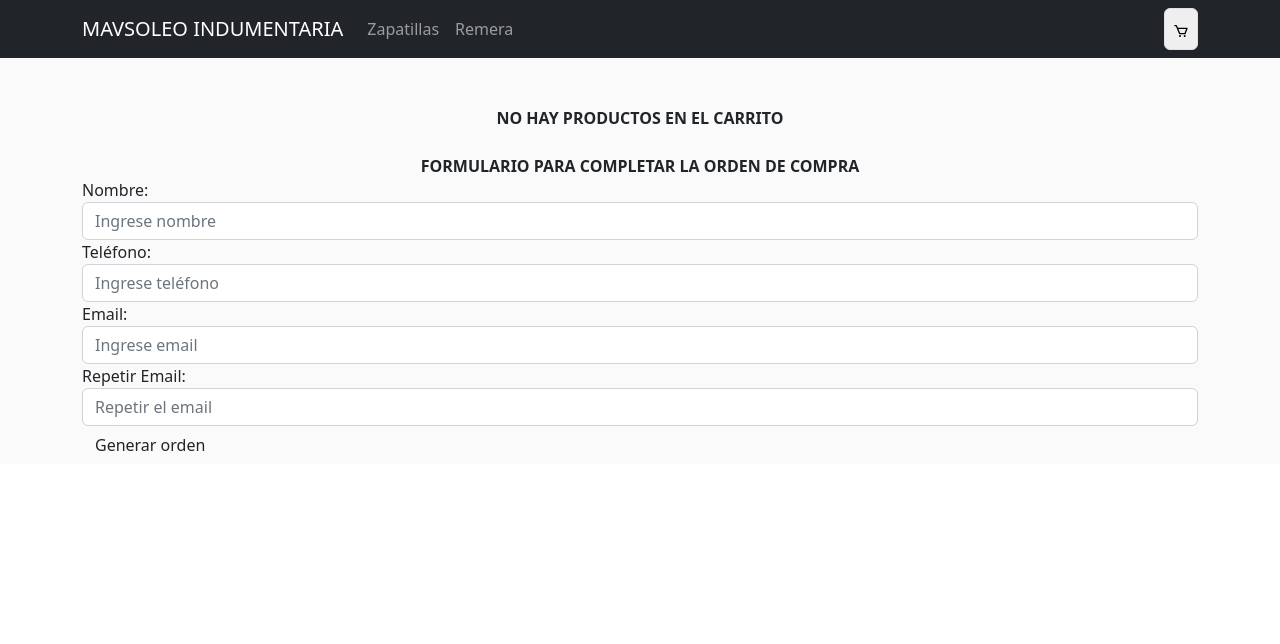
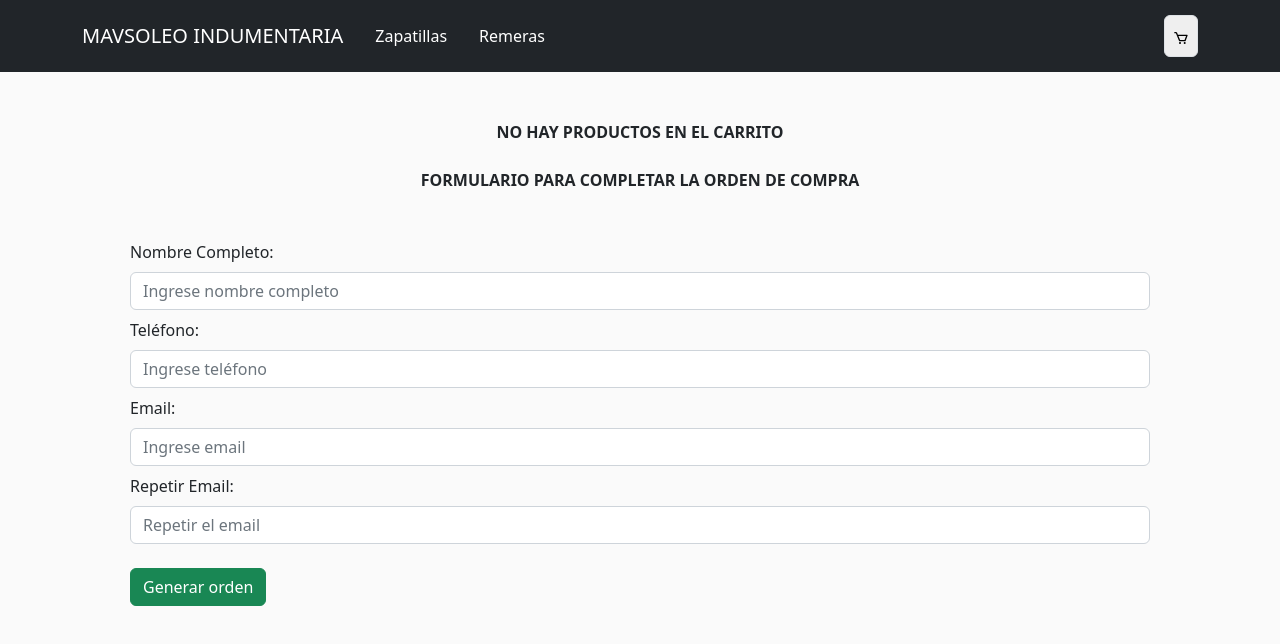
Before and after one commit to MiltonSerravalle/Desafio-1-REACT, a React (Vite) app: page /cart in a window 1280 px wide. Shown: the top 644 px of the page. Built offline with nearby package versions, Linux system fonts and the light colour scheme.

Commit message:
Fix routes

```diff
--- a/src/components/Cart/Cart.jsx
+++ b/src/components/Cart/Cart.jsx
@@ -116,21 +116,21 @@ const Cart = () => {
       <div className="text-center form-message">
         <b>FORMULARIO PARA COMPLETAR LA ORDEN DE COMPRA</b>
       </div>
-      <form className="form-container" onSubmit={insertarOrder}>
+      <form className="form-container m-5" onSubmit={insertarOrder}>
         <div className="form-group">
-          <label htmlFor="name">Nombre:</label>
+          <label className="mb-2" htmlFor="name">Nombre Completo:</label>
           <input
             type="text"
             name="name"
             className="form-control"
-            placeholder="Ingrese nombre"
+            placeholder="Ingrese nombre completo"
             onChange={handleOnChange}
             value={formData.name}
             required
           />
         </div>
         <div className="form-group">
-          <label htmlFor="phone">Teléfono:</label>
+          <label className="mb-2 mt-2" htmlFor="phone">Teléfono:</label>
           <input
             type="text"
             name="phone"
@@ -142,7 +142,7 @@ const Cart = () => {
           />
         </div>
         <div className="form-group">
-          <label htmlFor="email">Email:</label>
+          <label className="mb-2 mt-2" htmlFor="email">Email:</label>
           <input
             type="email"
             name="email"
@@ -154,7 +154,7 @@ const Cart = () => {
           />
         </div>
         <div className="form-group">
-          <label htmlFor="repetirEmail">Repetir Email:</label>
+          <label className="mb-2 mt-2" htmlFor="repetirEmail">Repetir Email:</label>
           <input
             type="email"
             name="repetirEmail"
@@ -167,7 +167,7 @@ const Cart = () => {
         </div>
         <button
           type="submit"
-          className="btn btnForm"
+          className="btn btn-success mt-4"
           disabled={!emailMatch}
         >
           {" "}
--- a/src/components/NavBar/NavBar.jsx
+++ b/src/components/NavBar/NavBar.jsx
@@ -6,6 +6,7 @@ import CartWidget from "../CartWidget/CartWidget";
 import "./NavBar.css";
 
 const NavBar = () => {
+
   return (
     <>
       <Navbar bg="dark" variant="dark" expand="lg">
@@ -15,11 +16,11 @@ const NavBar = () => {
           </NavLink>
           <NavbarCollapse id="basic-navbar-nav">
           <Nav className="md-auto">
-            <NavLink to="/categoria/zapatillas" style={{textDecoration: 'none'}}>
-              <Nav.Link>Zapatillas</Nav.Link>
+            <NavLink className="m-2 nav-link active" to="/categoria/Zapatillas" style={{textDecoration: 'none'}}>
+              Zapatillas
             </NavLink>
-            <NavLink to="/categoria/remeras" style={{textDecoration: 'none'}}>
-              <Nav.Link>Remera</Nav.Link>
+            <NavLink className="m-2 nav-link active" to="/categoria/Remeras" style={{textDecoration: 'none'}}>
+              Remeras
             </NavLink>
           </Nav>
           </NavbarCollapse>
```
